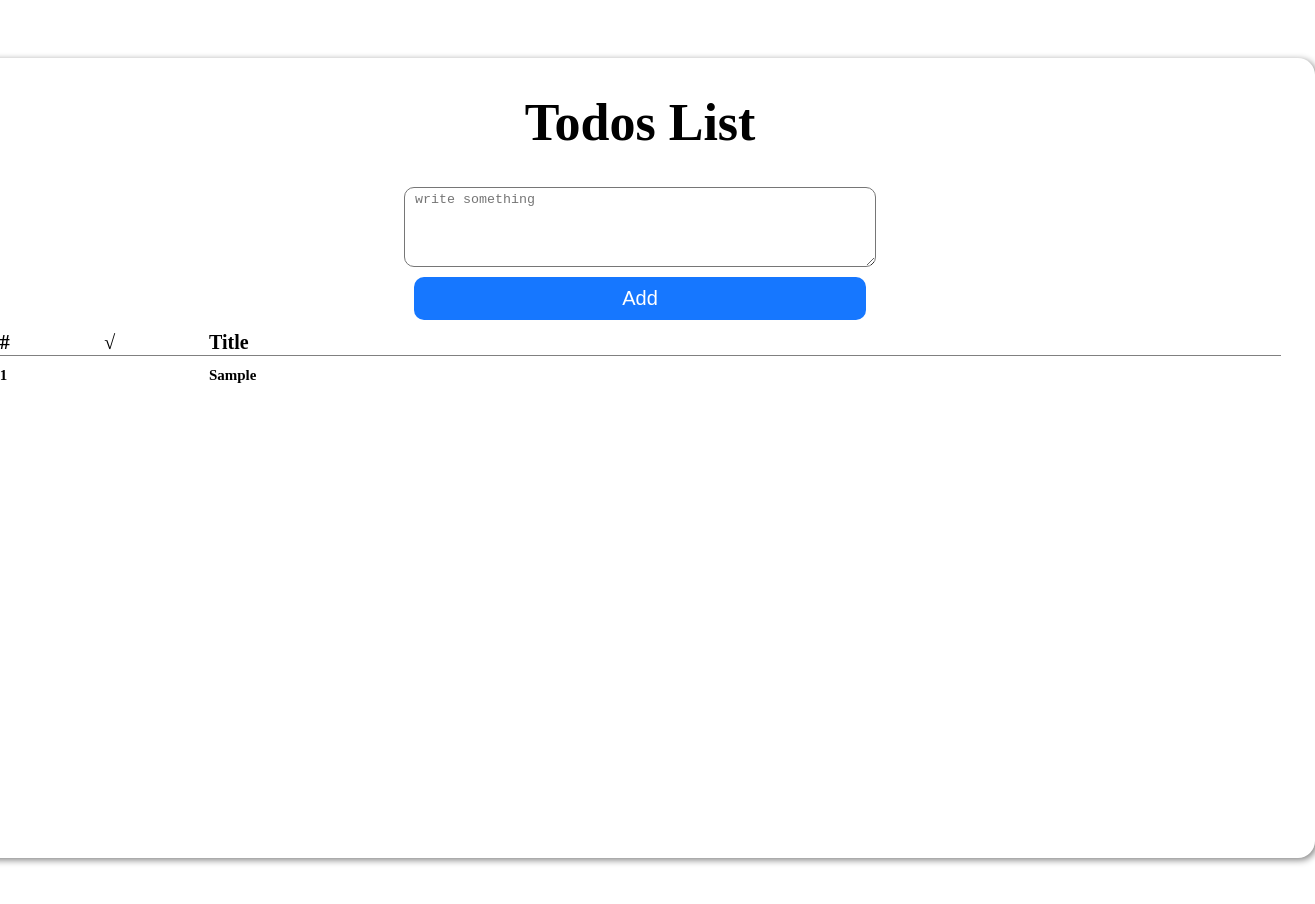
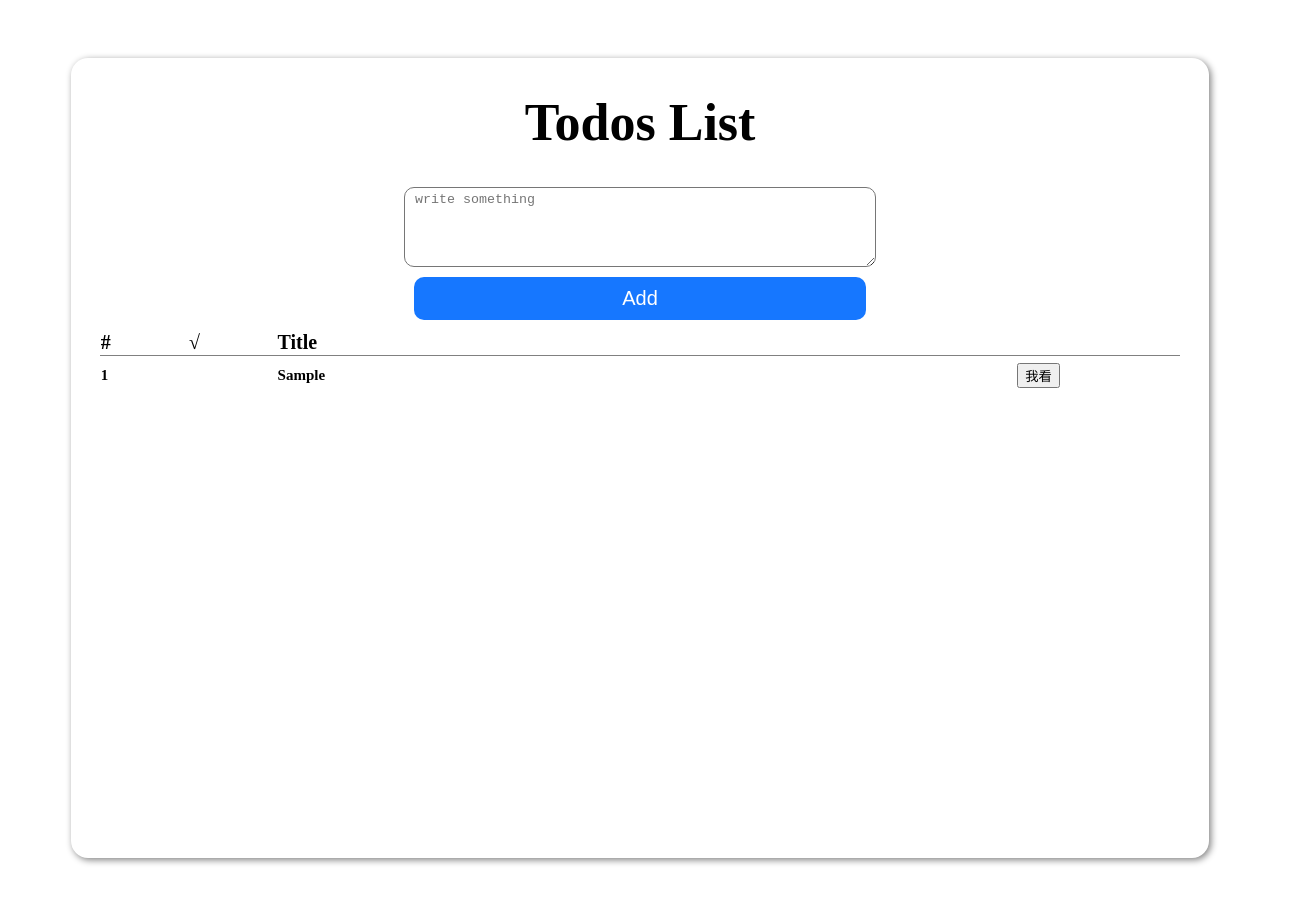
Before and after one commit to lele2860/MyToDoList, a React (Create React App) app: page / in a window 1280 px wide. Both pictures are taken after typing "Sample" into the empty fields and a click on the input "Add". Shown: the top 904 px of the page, 1315 px wide, since content can reach past the window. Built offline with nearby package versions, Linux system fonts and the light colour scheme.

Commit message:
查看Todo功能

```diff
--- a/src/components/App.tsx
+++ b/src/components/App.tsx
@@ -5,6 +5,8 @@ import TableTodoList from './TableTodoList';
 import AddTodo from './AddTodo';
 import getTime from '../utils/timeCase';
 import { ItoDoItem } from "../interfaces/ItoDoItem";
+import Modal from './Modal'
+
 
 
 
@@ -13,6 +15,8 @@ const text = "Yjs is a CRDT implementation that exposes its internal data struct
 
 function App() {
   const [todoListArray, setTodoListArray] = useState<ItoDoItem[]>([]);
+  const [showModal,setShowModal]=useState(false)
+  const [modalValue,setModalValue]=useState("")
 
   const Add=(text:string)=>{
 
@@ -26,15 +30,21 @@ function App() {
     // setTodoList([...todoList,{text: text, time: getTime(new Date())}])
   }
 
+  const showDetail =(props:string)=>{
+    setShowModal(true)
+    setModalValue(props)
+  }
+
   return (
     <div className="App">
-      <header className="Contain">
+      <div className="section">
         <h1>
           Todos List
         </h1>
         <AddTodo click={Add}/>
-        <TableTodoList toDoList={todoListArray}/>
-      </header>
+        <TableTodoList toDoList={todoListArray} showDetail={showDetail}/>
+      </div>
+      <Modal show={showModal} showText={modalValue} closeModal={()=>setShowModal(false)} />
     </div>
   );
 }
--- /dev/null
+++ b/src/components/Modal.tsx
@@ -0,0 +1,20 @@
+import React from 'react'
+import '../styles/Modal.css'
+import ReactDom from 'react-dom'
+
+function Modal({ show, showText, closeModal }: { show: Boolean; showText: string, closeModal: () => void }) {
+  if (!show) return null;
+  return ReactDom.createPortal(
+    (<div className='modal'>
+      <div className='overlay'></div>
+      <div className='content'>
+        <text >
+          This is Some Title!!
+        </text>
+        <p>{showText}</p>
+        <button onClick={closeModal}>close</button>
+      </div>
+    </div>), document.body)
+}
+
+export default Modal
--- a/src/components/TableTodoList.tsx
+++ b/src/components/TableTodoList.tsx
@@ -3,21 +3,21 @@ import "../styles/TableTodoList.css"
 import { ItoDoItem } from "../interfaces/ItoDoItem";
 
 
-const Todo = ({ data }: { data: ItoDoItem }) => {
+const Todo = ({ data,onClick }: { data: ItoDoItem;onClick:(props:string)=>void }) => {
     return (
         <Fragment>
             <tr>
                 <th>{data.index}</th>
                 <th>{data.done ? "√" : ""}</th>
                 <th>{data.text}</th>
-                <th></th>
+                <th><button onClick={()=>onClick(data.text)}>我看</button></th>
             </tr>
         </Fragment>
     )
 }
 
 
-const TableTodoList = ({ toDoList }: { toDoList: ItoDoItem[] }) => {
+const TableTodoList = ({ toDoList,showDetail }: { toDoList: ItoDoItem[];showDetail:(props:string)=>void }) => {
 
     return (
         <table>
@@ -32,7 +32,7 @@ const TableTodoList = ({ toDoList }: { toDoList: ItoDoItem[] }) => {
             <tbody>
                 {toDoList.map((item) => {
                     return (
-                        <Todo data={item} />
+                        <Todo data={item} key={item.index} onClick={showDetail}/>
                     )
                 })}
             </tbody>
--- a/src/styles/App.css
+++ b/src/styles/App.css
@@ -1,8 +1,8 @@
-.Contain {
+.section {
   background-color: white;
   min-height: 100vh;
   border-radius: 17px;
-  width: 1350px;
+  width: 90%;
   display: flex;
   flex-direction: column;
   align-items: center;
@@ -23,3 +23,7 @@
   flex-wrap: wrap;
   justify-content: space-between;
 }
+
+body{
+  position: relative;
+}
--- /dev/null
+++ b/src/styles/Modal.css
@@ -0,0 +1,41 @@
+.modal {
+  display: flex;
+  align-items: center;
+  justify-content: center;
+  height: inherit;
+  width: 100%;
+  height: 100%;
+  position: absolute;
+  top: 0;
+  bottom: 0;
+  left: 0;
+  right: 0;
+}
+
+.overlay {
+  width: 100%;
+  height: 100%;
+  background-color: rgba(0, 0, 0, 0.5);
+  position: absolute;
+  top: 0;
+  bottom: 0;
+  left: 0;
+  right: 0;
+  z-index: 1;
+  backdrop-filter: blur(2px);
+}
+
+
+.content {
+  background-color: white;
+  z-index: 2;
+  padding: 32px;
+  box-shadow: 0 1px 12px rgba(0, 0, 0, 0.5);
+  display: flex;
+  flex-direction: column;
+  border-radius: 8px;
+}
+
+.content > button {
+  margin: 12px;
+}
```
Also changed, not shown: src/utils/timeCase.ts (renamed from src/utils/timeCase.tsx).
